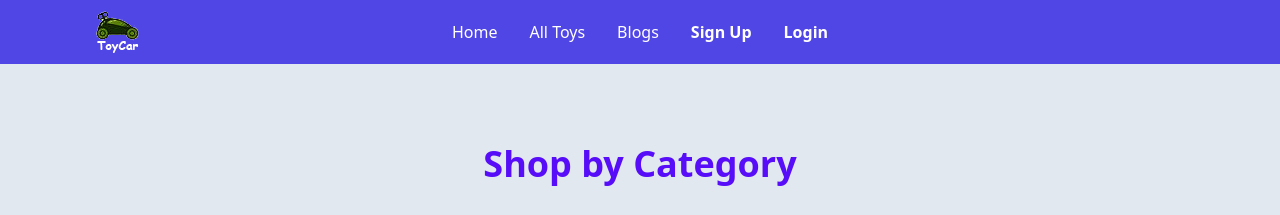
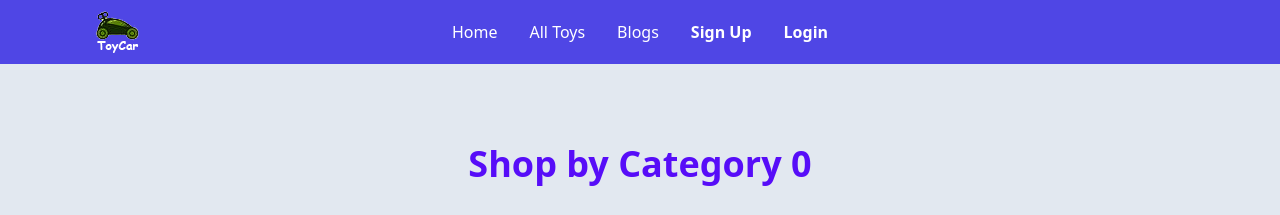
Before and after one commit to MozammalHaq/toy-car-client, a React (Vite) app: page /allToys in a window 1280 px wide. Shown: the top 215 px of the page. Built offline with nearby package versions, Linux system fonts and the light colour scheme; no server answers.

Commit message:
show data from server

```diff
--- a/src/components/Pages/Home/Categories/Categories.jsx
+++ b/src/components/Pages/Home/Categories/Categories.jsx
@@ -1,3 +1,4 @@
+import { useEffect, useState } from "react";
 import Category from "./Category";
 
 
@@ -48,10 +49,18 @@ const products = [
 
 
 const Categories = () => {
+    const [toys, setToys] = useState([]);
+
+    useEffect(() => {
+        fetch('http://localhost:5000/toys')
+            .then(res => res.json())
+            .then(data => setToys(data))
+    }, [])
+
     return (
         <section className="py-20 bg-slate-200">
             <div className="max-w-6xl mx-auto px-4 sm:px-6 lg:px-8">
-                <h2 className="text-4xl font-semibold text-center mb-8 text-primary">Shop by Category</h2>
+                <h2 className="text-4xl font-semibold text-center mb-8 text-primary">Shop by Category {toys.length}</h2>
                 <div className="grid grid-cols-1 md:grid-cols-2 lg:grid-cols-3 gap-8">
                     {
                         products.map(product => <Category
```
